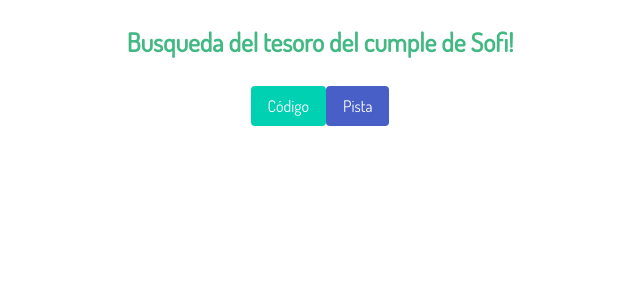
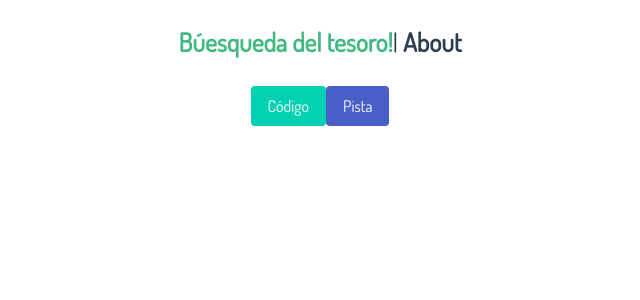
Before and after one commit to sansil/busqueda-del-tesoro, a Vue app: page / in a window 1280 px wide. Shown: the top 300 px of the page, without its empty margins (320-960 px from the left). Built offline with nearby package versions, Linux system fonts and the light colour scheme.

Commit message:
testing texts

```diff
--- a/src/App.vue
+++ b/src/App.vue
@@ -1,7 +1,8 @@
 <template>
   <div id="app">
     <div id="nav">
-      <router-link to="/">Busqueda del tesoro del cumple de Sofi!</router-link>
+      <router-link to="/">Búesqueda del tesoro!</router-link>|
+      <router-link to="/about">About</router-link>
     </div>
     <router-view/>
   </div>
```
Also changed, not shown: 7 other files (tests, documents, lock files or other folders).
